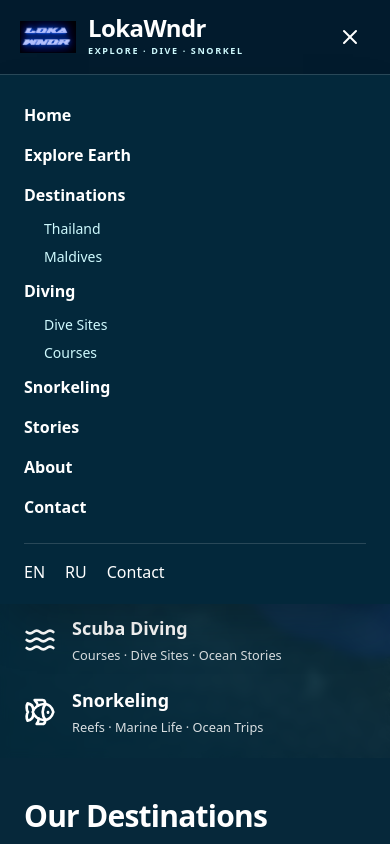
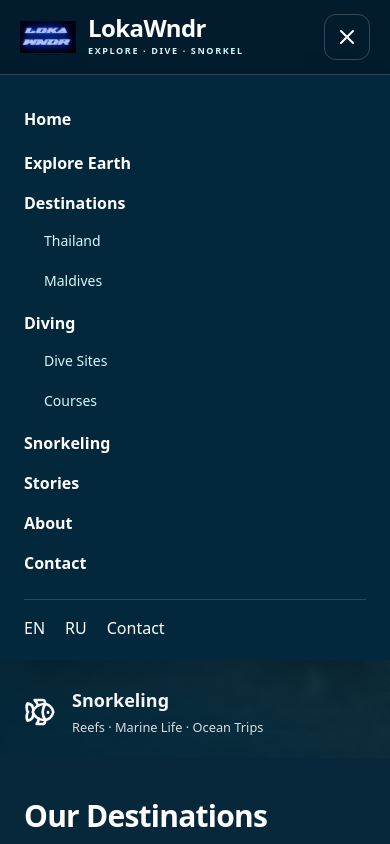
Before and after one commit to Tommysons/diving, a Next.js app: page / in a window 390 px wide. Both pictures are taken after a click on the button "Open menu". Shown: the top 844 px of the page. Built offline with nearby package versions, Linux system fonts and the light colour scheme.

Commit message:
design: improve mobile navigation tap targets and active route indication

```diff
--- a/src/components/Navbar.tsx
+++ b/src/components/Navbar.tsx
@@ -28,9 +28,9 @@ export default function Navbar() {
         <span><strong className='block text-2xl font-extrabold leading-none tracking-tight'>LokaWndr</strong><small className='mt-1 block text-[9px] font-bold tracking-[0.18em] text-cyan-100'>EXPLORE · DIVE · SNORKEL</small></span>
       </Link>
       <div className='hidden items-center gap-6 xl:flex'>
-        <Link href={base||'/'} className='border-b-2 border-cyan-300 pb-1 text-sm font-semibold'>{ru?'Главная':'Home'}</Link>
+        <Link href={base||'/'} className={pathname===(base||'/')?'border-b-2 border-cyan-300 pb-1 text-sm font-semibold':'pb-1 text-sm font-semibold text-slate-100 hover:text-cyan-200'}>{ru?'Главная':'Home'}</Link>
         {items.map(item=><div key={item.label} className='group relative'>
-          <Link href={item.href} className='flex items-center gap-1 rounded-lg px-1 py-3 text-sm font-semibold text-slate-100 transition hover:text-cyan-200'>{item.label}{item.children&&<ChevronDown size={14}/>}</Link>
+          <Link href={item.href} className={`flex items-center gap-1 rounded-lg px-1 py-3 text-sm font-semibold transition hover:text-cyan-200 ${pathname===item.href?'text-cyan-200':'text-slate-100'}`}>{item.label}{item.children&&<ChevronDown size={14}/>}</Link>
           {item.children&&<div className='invisible absolute left-0 top-full min-w-44 rounded-xl border border-cyan-200/15 bg-[#062b41] p-2 opacity-0 shadow-2xl transition group-hover:visible group-hover:opacity-100'>{item.children.map(child=><Link key={child.href} href={child.href} className='block rounded-md px-3 py-2 text-sm hover:bg-white/10'>{child.label}</Link>)}</div>}
         </div>)}
       </div>
@@ -38,11 +38,11 @@ export default function Navbar() {
         <Link href={localePath('en')} className={!ru?'font-bold':'text-slate-300'}>EN</Link><span className='text-white/40'>|</span><Link href={localePath('ru')} className={ru?'font-bold':'text-slate-300'}>RU</Link>
         <Link href={base+'/contact'} className='ml-2 rounded-xl bg-cyan-100 px-4 py-2.5 text-sm font-bold text-[#062536] transition hover:bg-white'>{ru?'Связаться':'Plan Your Experience'}</Link>
       </div>
-      <button className='rounded-md p-2 xl:hidden' aria-label={open?'Close menu':'Open menu'} aria-expanded={open} onClick={()=>setOpen(!open)}>{open?<X/>:<Menu/>}</button>
+      <button className='rounded-xl border border-white/20 p-2.5 xl:hidden' aria-label={open?(ru?'Закрыть меню':'Close menu'):(ru?'Открыть меню':'Open menu')} aria-expanded={open} onClick={()=>setOpen(!open)}>{open?<X/>:<Menu/>}</button>
     </div>
     {open&&<div className='absolute left-0 right-0 top-full max-h-[80vh] overflow-auto border-t border-white/15 bg-[#03283b] px-6 py-5 shadow-2xl xl:hidden'>
-      <Link onClick={()=>setOpen(false)} href={base||'/'} className='block py-2 font-semibold'>{ru?'Главная':'Home'}</Link>
-      {items.map(item=><div key={item.label}><Link onClick={()=>setOpen(false)} href={item.href} className='block py-2 font-semibold'>{item.label}</Link>{item.children?.map(child=><Link onClick={()=>setOpen(false)} key={child.href} href={child.href} className='block py-1 pl-5 text-sm text-cyan-100'>{child.label}</Link>)}</div>)}
+      <Link onClick={()=>setOpen(false)} href={base||'/'} className='block min-h-11 py-3 font-semibold'>{ru?'Главная':'Home'}</Link>
+      {items.map(item=><div key={item.label}><Link onClick={()=>setOpen(false)} href={item.href} className='block py-2 font-semibold'>{item.label}</Link>{item.children?.map(child=><Link onClick={()=>setOpen(false)} key={child.href} href={child.href} className='block min-h-10 py-2 pl-5 text-sm text-cyan-100'>{child.label}</Link>)}</div>)}
       <div className='mt-4 flex gap-5 border-t border-white/15 pt-4'><Link href={localePath('en')} onClick={()=>setOpen(false)}>EN</Link><Link href={localePath('ru')} onClick={()=>setOpen(false)}>RU</Link><Link href={base+'/contact'} onClick={()=>setOpen(false)}>{ru?'Связаться':'Contact'}</Link></div>
     </div>}
   </nav>
```
